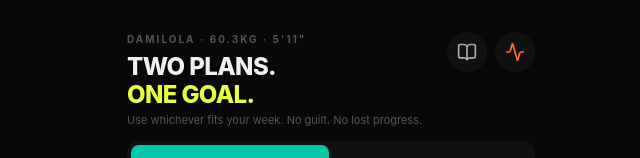
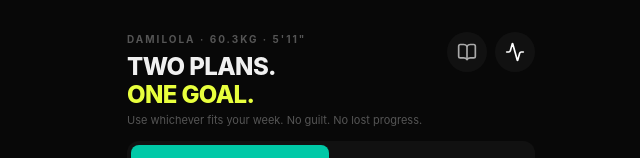
Before and after one commit to ddddami/lift, a React (Vite) app: page / in a window 1280 px wide. Shown: the top 158 px of the page, without its empty margins (309-949 px from the left). Built offline with nearby package versions, Linux system fonts and the light colour scheme.

Commit message:
style: revert body link icon in Home and Tracker to white

```diff
--- a/src/routes/Home.tsx
+++ b/src/routes/Home.tsx
@@ -43,7 +43,7 @@ export function Home() {
             </button>
             <Link
               to="/body"
-              className="bg-[#111] p-2.5 rounded-full text-lift-accent-orange hover:text-[#FF8A66] transition-colors flex items-center justify-center border-none"
+              className="bg-[#111] p-2.5 rounded-full text-white hover:text-[#CCC] transition-colors flex items-center justify-center border-none"
             >
               <Activity className="w-5 h-5" />
             </Link>
--- a/src/routes/Tracker.tsx
+++ b/src/routes/Tracker.tsx
@@ -87,7 +87,7 @@ export function Tracker() {
           </div>
           <Link
             to="/body"
-            className="bg-[#111] p-2.5 rounded-full text-lift-accent-orange hover:text-[#FF8A66] transition-colors flex items-center justify-center border-none"
+            className="bg-[#111] p-2.5 rounded-full text-white hover:text-[#CCC] transition-colors flex items-center justify-center border-none"
           >
             <Activity className="w-5 h-5" />
           </Link>
```
